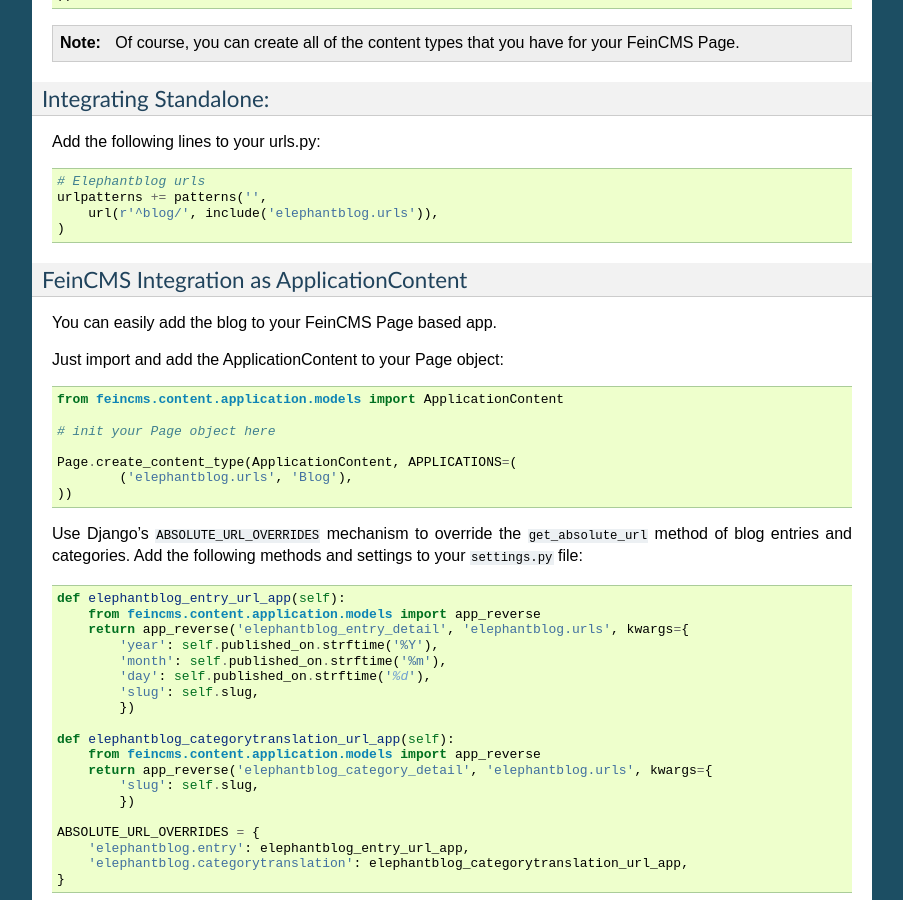
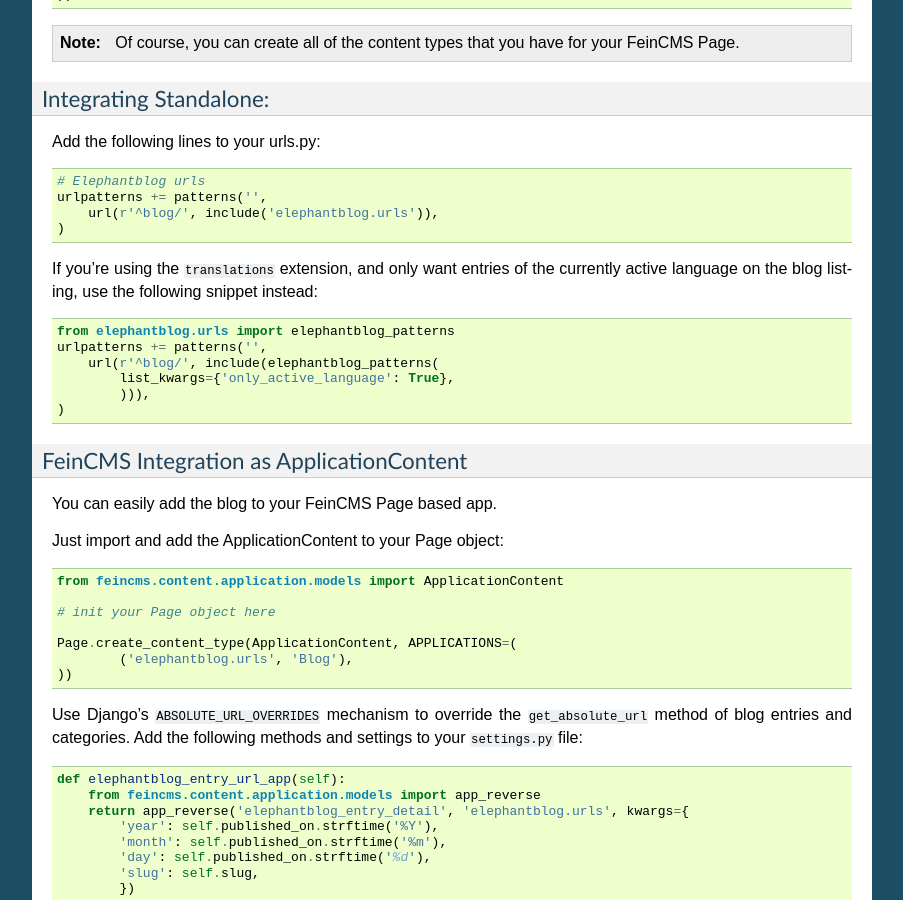
Before and after one commit to feincms/feincms-elephantblog, a Sphinx documentation site: the page built from docs/installation.rst, in a window 1280 px wide and 900 px high, scrolled down 795 px. Shown: the whole window, without its empty margins (198-1101 px from the left). Built offline with Sphinx 7.4.7, drawn with Linux system fonts in a browser that asks for light colours.

Commit message:
Add some docs related to GH issue #15 (filter entries by language)

```diff
--- a/docs/installation.rst
+++ b/docs/installation.rst
@@ -68,6 +68,17 @@
         url(r'^blog/', include('elephantblog.urls')),
     )
 
+If you're using the ``translations`` extension, and only want entries of
+the currently active language on the blog listing, use the following
+snippet instead::
+
+    from elephantblog.urls import elephantblog_patterns
+    urlpatterns += patterns('',
+        url(r'^blog/', include(elephantblog_patterns(
+            list_kwargs={'only_active_language': True},
+            ))),
+    )
+
 
 FeinCMS Integration as ApplicationContent
 -----------------------------------------
```
